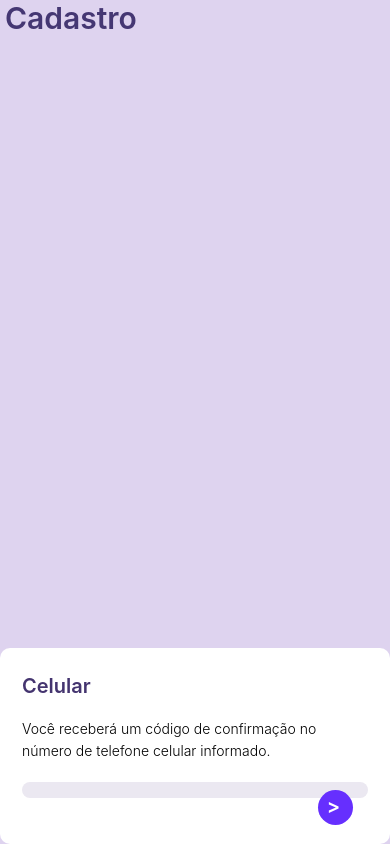
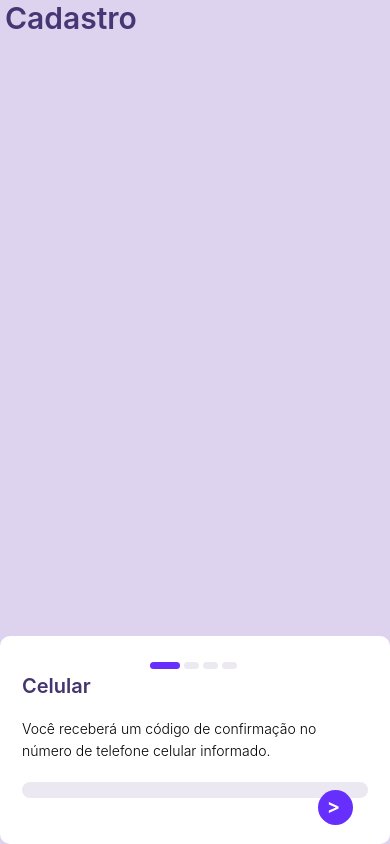
Before and after one commit to platformbuilders/challenge-qa, a React Native app: screen /PHONE in a window 390 px wide. Built offline with nearby package versions, Linux system fonts and the light colour scheme.

Commit message:
adding counter component

```diff
--- /dev/null
+++ b/src/components/Counter/Counter.tsx
@@ -0,0 +1,33 @@
+import React from "react";
+import styled from "styled-components/native";
+import { TextInput, TextInputProps } from "react-native";
+
+export default function Counter() {
+  return (
+    <Wrapper>
+      <ColoredDot />
+      <Dot />
+      <Dot />
+      <Dot />
+    </Wrapper>
+  );
+}
+
+const Wrapper = styled.View`
+  flex-direction: row;
+  justify-content: center;
+  margin-bottom: 5px;
+`;
+
+const Dot = styled.View`
+  width: 15px;
+  height: 7px;
+  border-radius: 10px;
+  background-color: #eceaf0;
+  margin-right: 4px;
+`;
+
+const ColoredDot = styled(Dot)`
+  width: 30px;
+  background-color: #662ffe;
+`;
--- a/src/components/ModalSheet/ModalSheet.tsx
+++ b/src/components/ModalSheet/ModalSheet.tsx
@@ -10,6 +10,7 @@ type Props = {
   onMainButtonPress: () => void;
   onSecondaryButtonPress: () => void;
   children: React.ReactNode;
+  header: React.ReactNode;
 };
 
 export default function ModalSheet({
@@ -19,10 +20,12 @@ export default function ModalSheet({
   secondaryButtonText,
   onMainButtonPress,
   onSecondaryButtonPress,
+  header,
   children,
 }: Props) {
   return (
     <Wrapper behavior="padding">
+      {header}
       <Title>{title}</Title>
       <Paragraph>{paragraph}</Paragraph>
       {mainButtonText && (
--- a/src/components/index.tsx
+++ b/src/components/index.tsx
@@ -1,3 +1,4 @@
 export { default as ModalSheet } from "./ModalSheet/ModalSheet";
 export { default as Button } from "./Button/Button";
 export { default as TextInput } from "./TextInput/TextInput";
+export { default as Counter } from "./Counter/Counter";
--- a/src/scenes/Phone/index.tsx
+++ b/src/scenes/Phone/index.tsx
@@ -1,7 +1,7 @@
 import styled from "styled-components/native";
 import { useState } from "react";
 import { useNavigation } from "@react-navigation/native";
-import { ModalSheet, TextInput } from "../../components";
+import { ModalSheet, TextInput, Counter } from "../../components";
 
 export default function PhoneScene() {
   const navigation = useNavigation();
@@ -13,6 +13,7 @@ export default function PhoneScene() {
     <Wrapper>
       <Title>Cadastro</Title>
       <ModalSheet
+        header={<Counter />}
         title={`Celular`}
         paragraph={`Você receberá um código de confirmação no número de telefone celular informado.`}
       >
```
